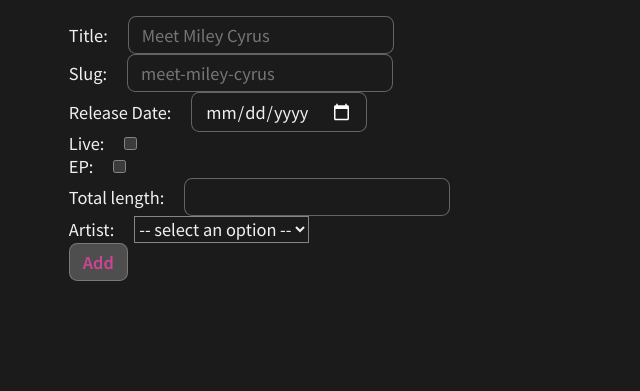
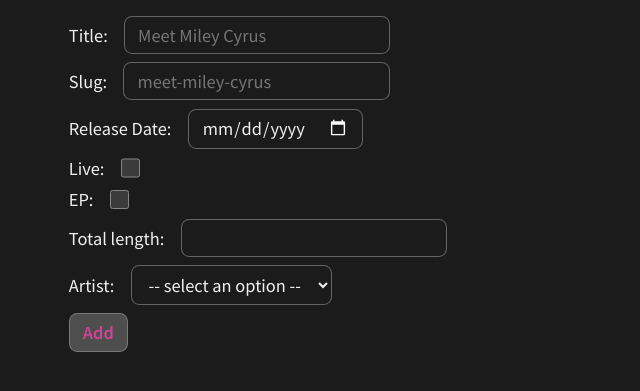
Before and after one commit to cammarb/miley-discography, a Flask app: page /albums/add_album in a window 1280 px wide. Shown: the part 147-538 px from the top of the page, without its empty margins (0-640 px from the left). Run offline with Flask 2, Linux system fonts and the light colour scheme; data that the repository does not hold is empty.

Commit message:
update forms styles

```diff
--- a/app/static/css/main.css
+++ b/app/static/css/main.css
@@ -158,15 +158,28 @@
 }
 
 /* Forms */
-form label {
+form label,
+form select {
     padding-right: 1rem;
 }
 
-form input {
+form input,
+form select {
     padding: 0.4rem 0.8rem;
     border-radius: 0.5rem;
     border: 0.1rem solid var(--grey-border);
     margin-right: 0.8rem;
+}
+
+form input[type=checkbox] {
+    width: 1.2rem;
+    height: 1.2rem;
+}
+
+form div {
+    display: flex;
+    align-items: center;
+    margin: 0.5rem 0;
 }
 
 
```
